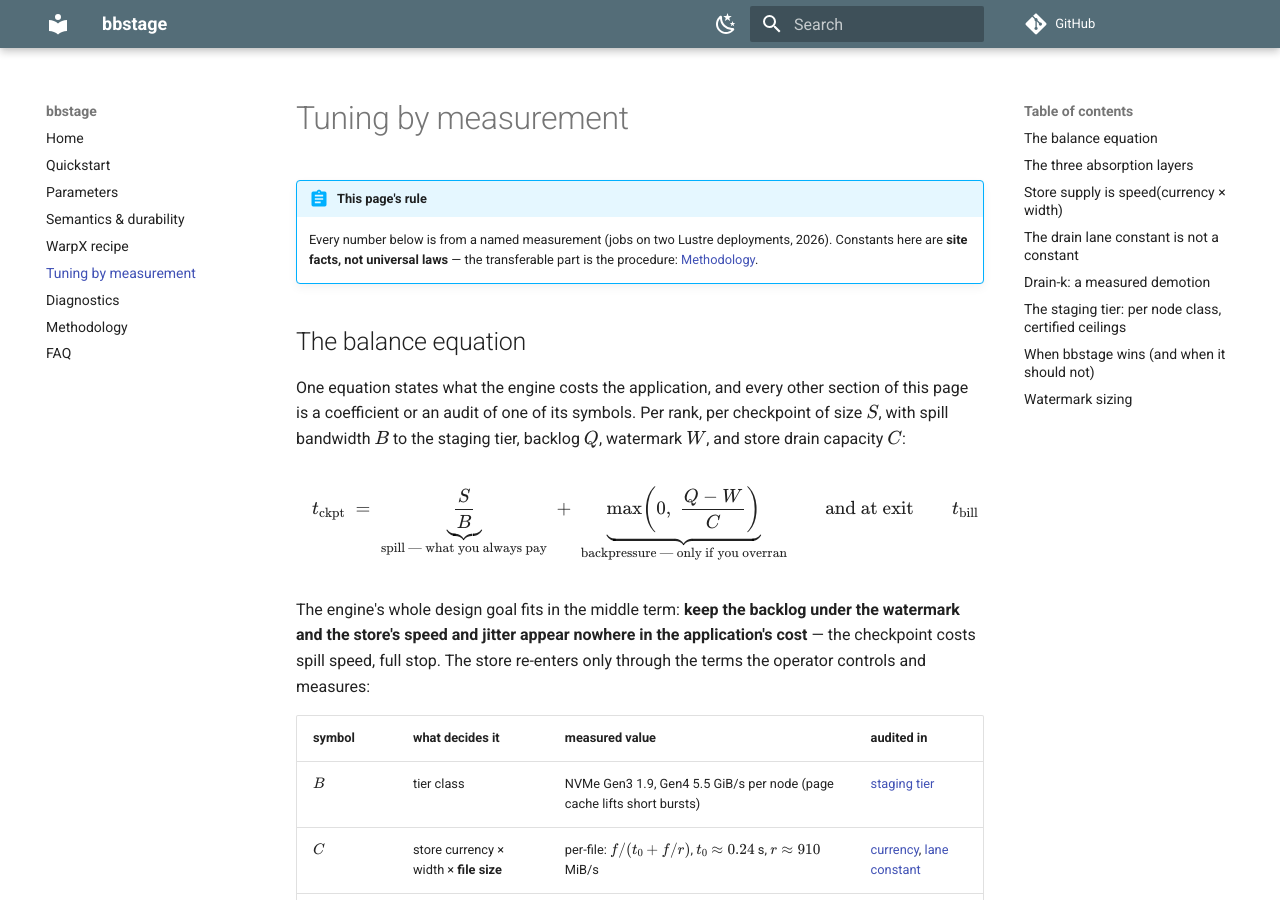
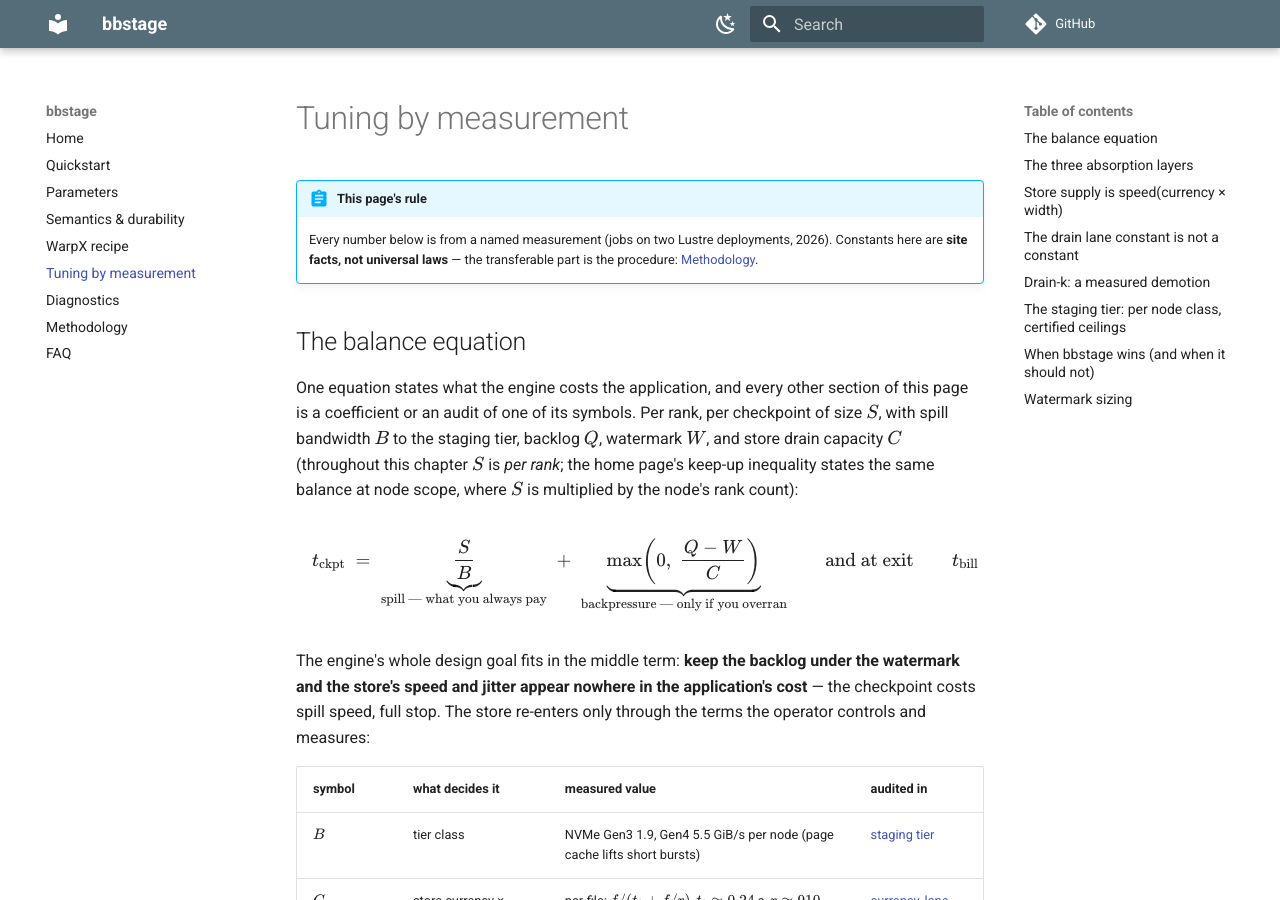
Before and after one commit to denisbertini/bbstage-docs, an MkDocs documentation site: the page built from docs/tuning.md, in a window 1280 px wide and 900 px high. Built offline with MkDocs 1.6.1 and Material for MkDocs 9.7.7, drawn with Linux system fonts in a browser that asks for light colours; comment, search, counter and statistics services are not loaded.

Commit message:
docs: define S and delta_t explicitly, and their scope on each page
home keep-up inequality: S = checkpoint bytes per NODE (all ranks
together), delta_t = time between checkpoints - matching its node-wide
right side (R x v_rank); tuning chapter declares S per RANK throughout,
with the cross-scope note that both are the same balance at different
multipliers

```diff
--- a/docs/tuning.md
+++ b/docs/tuning.md
@@ -10,7 +10,10 @@
 One equation states what the engine costs the application, and every other
 section of this page is a coefficient or an audit of one of its symbols.
 Per rank, per checkpoint of size $S$, with spill bandwidth $B$ to the
-staging tier, backlog $Q$, watermark $W$, and store drain capacity $C$:
+staging tier, backlog $Q$, watermark $W$, and store drain capacity $C$
+(throughout this chapter $S$ is *per rank*; the home page's keep-up
+inequality states the same balance at node scope, where $S$ is multiplied
+by the node's rank count):
 
 $$
 t_{\text{ckpt}} \;=\; \underbrace{\frac{S}{B}}_{\text{spill — what you always pay}}
```
Also changed, not shown: docs/index.md (+2 -0 lines).
